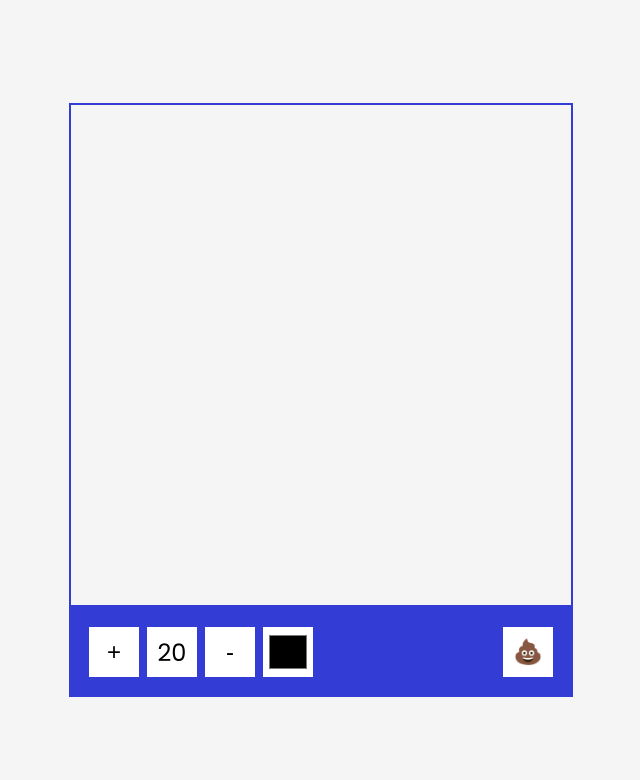
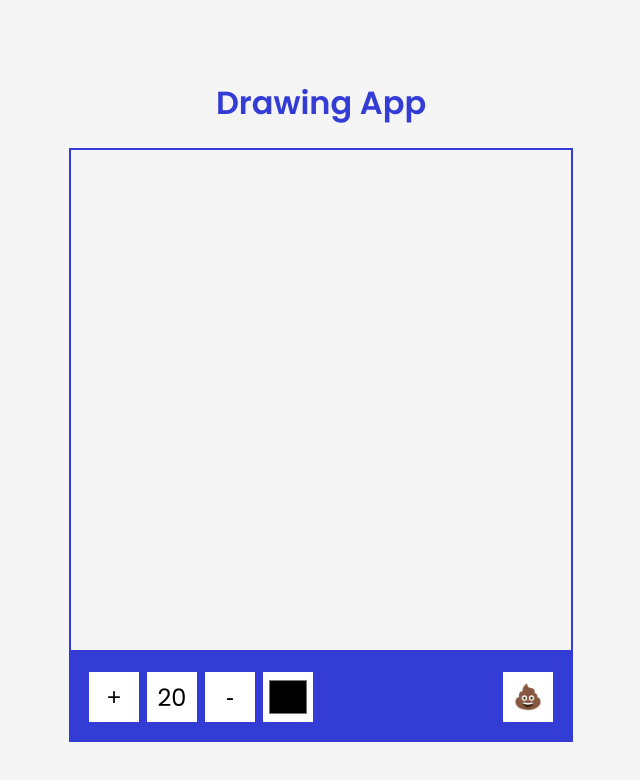
Before and after one commit to TwickE/SmallProjects, a plain HTML site: page DrawingApp/index.html in a window 1280 px wide. Shown: the whole page, without its empty margins (319-959 px from the left). Drawn offline with Linux system fonts and the light colour scheme.

Commit message:
Added a header

```diff
--- a/DrawingApp/index.html
+++ b/DrawingApp/index.html
@@ -9,6 +9,7 @@
     <script src="script.js" defer></script>
 </head>
 <body>
+    <h1>Drawing App</h1>
     <canvas id="canvas" width="500" height="500"></canvas>
     <div class="toolbox">
         <button id="increase">+</button>
--- a/DrawingApp/style.css
+++ b/DrawingApp/style.css
@@ -13,6 +13,10 @@ body {
     justify-content: center;
     min-height: 100vh;
     flex-direction: column;
+}
+
+h1 {
+    color: #343cd6;
 }
 
 canvas {
```
